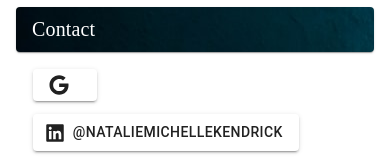
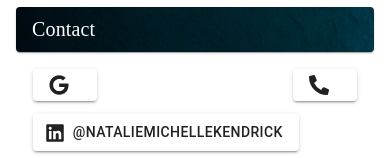
Before and after one commit to listenToRipley/nataliekendrick, a React (Create React App) app: page /resume in a window 390 px wide. Shown: the part 3609-3767 px from the top of the page. Built offline with nearby package versions, Linux system fonts and the light colour scheme.

Commit message:
phone outline added

```diff
--- a/src/Components/ResumeContacts.js
+++ b/src/Components/ResumeContacts.js
@@ -125,6 +125,17 @@ const ResumeContact = () => {
         </Button>
      </div>
 
+     <div className={classes.contactGrid} >
+      <Button className={classes.contactButton}
+         variant="contained"
+         aria-label='phone'
+         startIcon={<FaPhoneAlt/>}
+         onClick={() => window.open(``)}
+         >
+
+        </Button>
+     </div>
+
       {media}
 
       </div>
```
